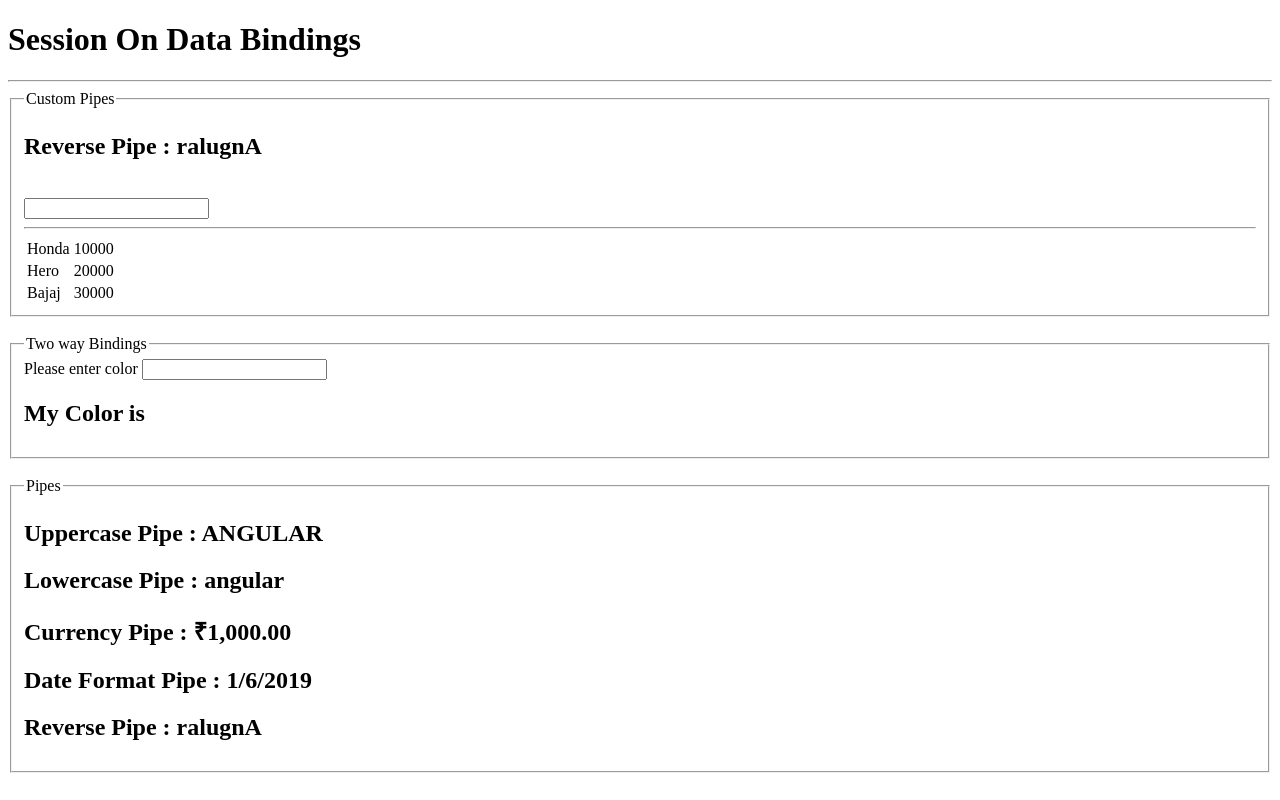
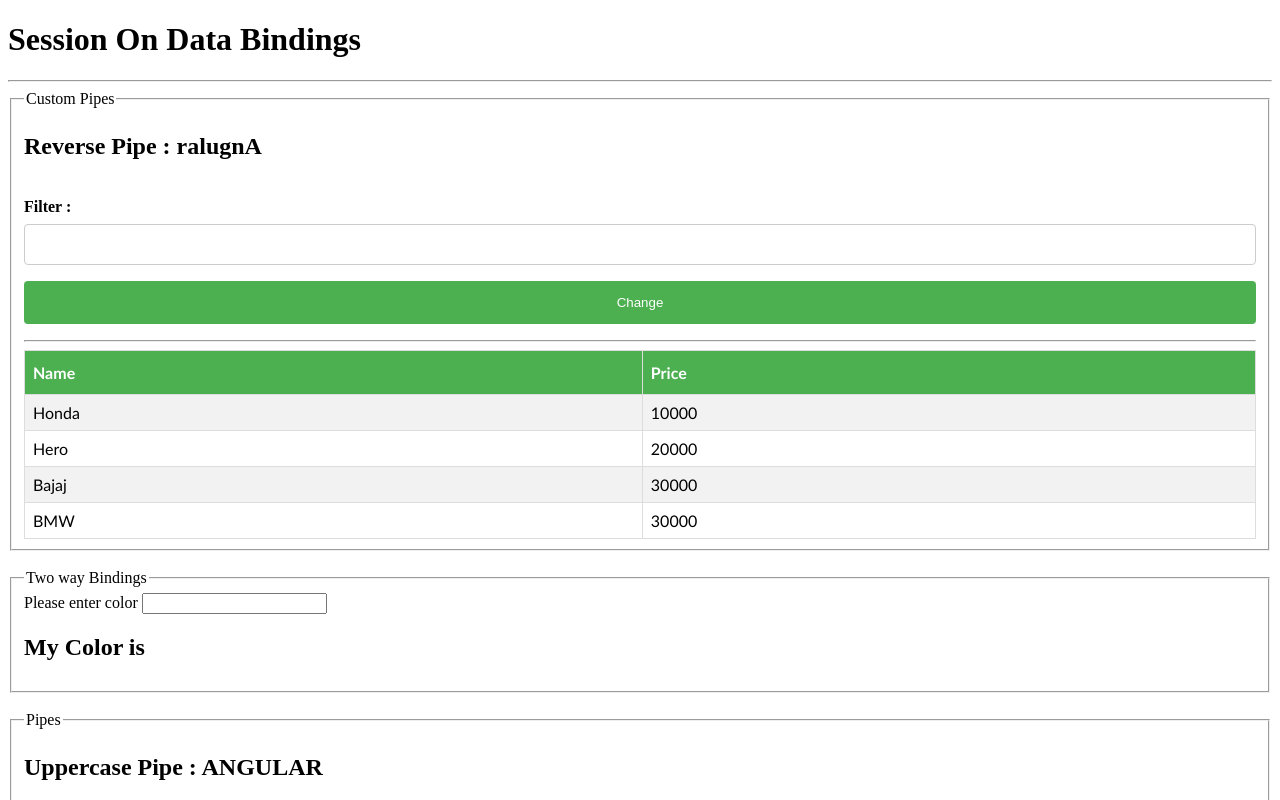
Before and after one commit to abhimkdm/MyRouten, an Angular app: page / in a window 1280 px wide. Shown: the top 800 px of the page. Built offline with nearby package versions, Linux system fonts and the light colour scheme.

Commit message:
Types of Pipes
Types of Pipes

```diff
--- a/src/app/Session/bindings/bindings.component.css
+++ b/src/app/Session/bindings/bindings.component.css
@@ -0,0 +1,43 @@
+#brands {
+    font-family: "Trebuchet MS", Arial, Helvetica, sans-serif;
+    border-collapse: collapse;
+    width: 100%;
+  }
+
+  #brands td, #brands th {
+    border: 1px solid #ddd;
+    padding: 8px;
+  }
+
+  #brands tr:nth-child(even){background-color: #f2f2f2;}
+
+  #brands tr:hover {background-color: #ddd;}
+
+  #brands th {
+    padding-top: 12px;
+    padding-bottom: 12px;
+    text-align: left;
+    background-color: #4CAF50;
+    color: white;
+  }
+
+  input[type=text] {
+    width: 100%;
+    padding: 12px 20px;
+    margin: 8px 0;
+    display: inline-block;
+    border: 1px solid #ccc;
+    border-radius: 4px;
+    box-sizing: border-box;
+  }
+
+  input[type=button] {
+    width: 100%;
+    background-color: #4CAF50;
+    color: white;
+    padding: 14px 20px;
+    margin: 8px 0;
+    border: none;
+    border-radius: 4px;
+    cursor: pointer;
+  }
--- a/src/app/Session/bindings/bindings.component.html
+++ b/src/app/Session/bindings/bindings.component.html
@@ -9,9 +9,15 @@
       <h2 >Reverse Pipe : {{ "Angular" | reverse }} </h2>
 
       <br>
-      <input [(ngModel)]="filterBrand" />
+       <b>Filter : </b>
+      <input type="text" [(ngModel)]="filterBrand" />
+      <input type="button" (mousemove)="Change()" value="Change" />
       <hr>
-      <table>
+      <table id="brands" (mousemove)="MoouseMove()" >
+        <tr>
+          <th>Name</th>
+          <th>Price</th>
+        </tr>
         <tr *ngFor="let brand of brands | arrayFilter : filterBrand">
             <td>{{brand.Name}}</td>
             <td>{{brand.Price}}</td>
--- a/src/app/Session/bindings/bindings.component.ts
+++ b/src/app/Session/bindings/bindings.component.ts
@@ -10,7 +10,24 @@ export class BindingsComponent implements OnInit {
 
   brands : Brands[] = [ { Name : "Honda", Price : 10000  },
                         { Name : "Hero", Price : 20000  },
-                        { Name : "Bajaj", Price : 30000  } ]
+                        { Name : "Bajaj", Price : 30000  },
+                        { Name : "BMW", Price : 30000  }
+                      ]
+
+
+  Change() {
+    //Property value updated
+  //this.brands[2].Name="Hamman";
+
+    //Reference updated
+  //  const brnd : Brands[] = Object.assign([],this.brands);
+  //      brnd[2].Name="Hamman";
+  //   this.brands = brnd;
+  }
+
+  MoouseMove() {
+    //Do nothing
+  }
 
   constructor() { }
 
--- a/src/app/Session/pipes/array-filter.pipe.ts
+++ b/src/app/Session/pipes/array-filter.pipe.ts
@@ -2,16 +2,24 @@ import { Pipe, PipeTransform } from '@angular/core';
 import { Brands } from '../Models/Brands';
 
 @Pipe({
-  name: 'arrayFilter'
+  name: 'arrayFilter',
+  pure: false
 })
 export class ArrayFilterPipe implements PipeTransform {
 
+  count : number =0;
+
   transform(brands: Brands[], searchPar: string): Brands[] {
+
+    this.count++;
+    console.log("Impure Pipe :" + this.count);
+
     if(!searchPar)
       return brands;
 
     return brands.filter(brnd =>
-       brnd.Name.toLowerCase().indexOf(searchPar.toLowerCase()) !== -1 );
+                          brnd.Name.toLowerCase().
+                          indexOf(searchPar.toLowerCase()) !== -1 );
   }
 
 }
--- a/src/app/app.component.ts
+++ b/src/app/app.component.ts
@@ -7,9 +7,9 @@ import { Component } from '@angular/core';
 })
 
 export class AppComponent  {
-  title = "I'm from App component";
+  title = "Angular Notes App";
 
   message = function() {
-    this.title = "Welcome To Angular";
+    this.title = "Angular Notes App";
   }
 }
--- a/src/index.html
+++ b/src/index.html
@@ -2,7 +2,7 @@
 <html lang="en">
 <head>
   <meta charset="utf-8">
-  <title>Notes</title>
+  <title>Angular Notes App</title>
   <base href="/">
 
   <meta name="viewport" content="width=device-width, initial-scale=1">
```
